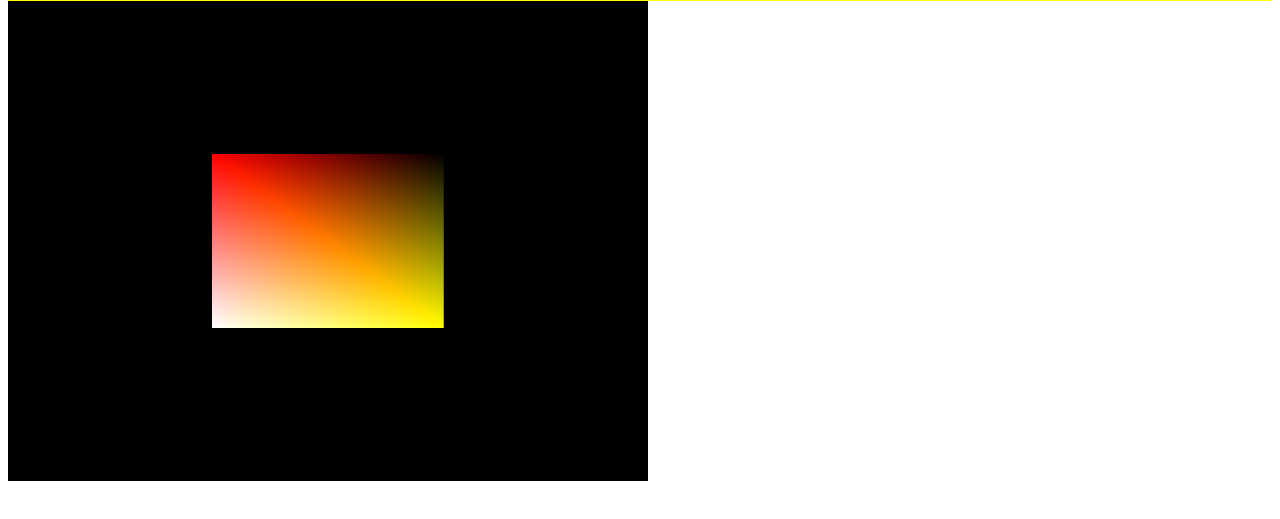
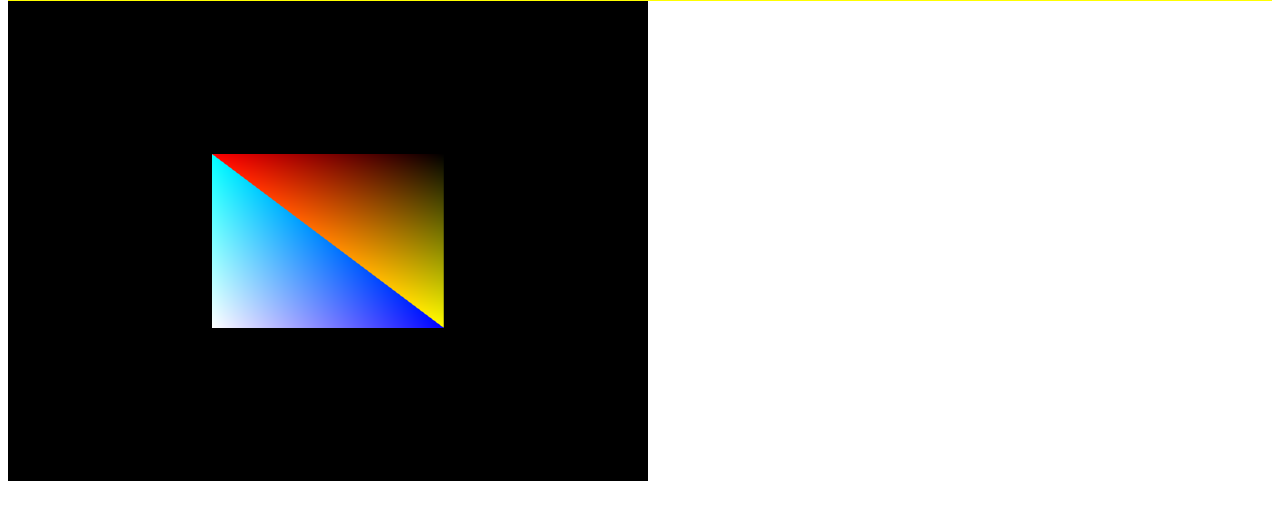
Before and after one commit to geronimo-lisboa/NodeJS_HelloWorld, a website: page public/index.html in a window 1280 px wide. Shown: the part 209-728 px from the top of the page. Drawn offline with Linux system fonts and the light colour scheme.

Commit message:
Quadrado na tela.

```diff
--- a/public/index.html
+++ b/public/index.html
@@ -42,6 +42,9 @@
             .5, .5, 0.0,
             -.5, .5, 0.0,
             .5, -.5, 0.0,
+
+            .5, -.5, 0.0,
+            -.5, .5, 0.0,
             -.5, -.5, 0.0
         ];
         gl.bufferData(gl.ARRAY_BUFFER, new Float32Array(verts), gl.STATIC_DRAW);
@@ -51,11 +54,14 @@
             0.0, 0.0, 0.0, 1.0,
             1.0, 0.0, 0.0, 1.0,
             1.0, 1.0, 0.0, 1.0,
+
+            0.0, 0.0, 1.0, 1.0,
+            0.0, 1.0, 1.0, 1.0,
             1.0, 1.0, 1.0, 1.0,
         ];
         gl.bindBuffer(gl.ARRAY_BUFFER, colorBuffer);
         gl.bufferData(gl.ARRAY_BUFFER, new Float32Array(colors), gl.STATIC_DRAW);
-        var square = { buffer: vertexBuffer, cBuffer:colorBuffer, vertSize: 3, nVerts: 4, primtype: gl.TRIANGLE_STRIP };
+        var square = { buffer: vertexBuffer, cBuffer:colorBuffer, vertSize: 3, nVerts: 6, primtype: gl.TRIANGLES };
         return square;
     }
     function createShader(gl, str, type) {
```
